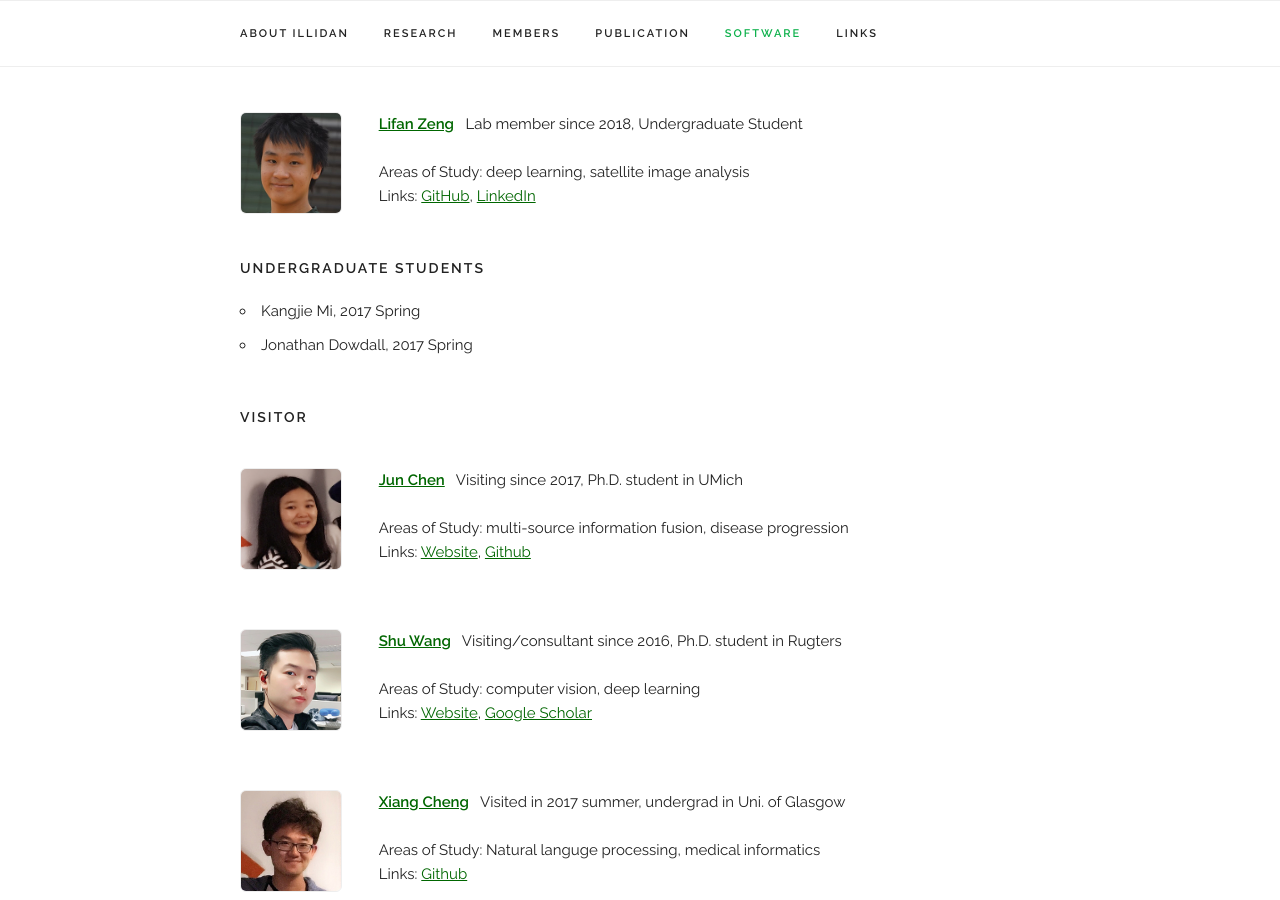
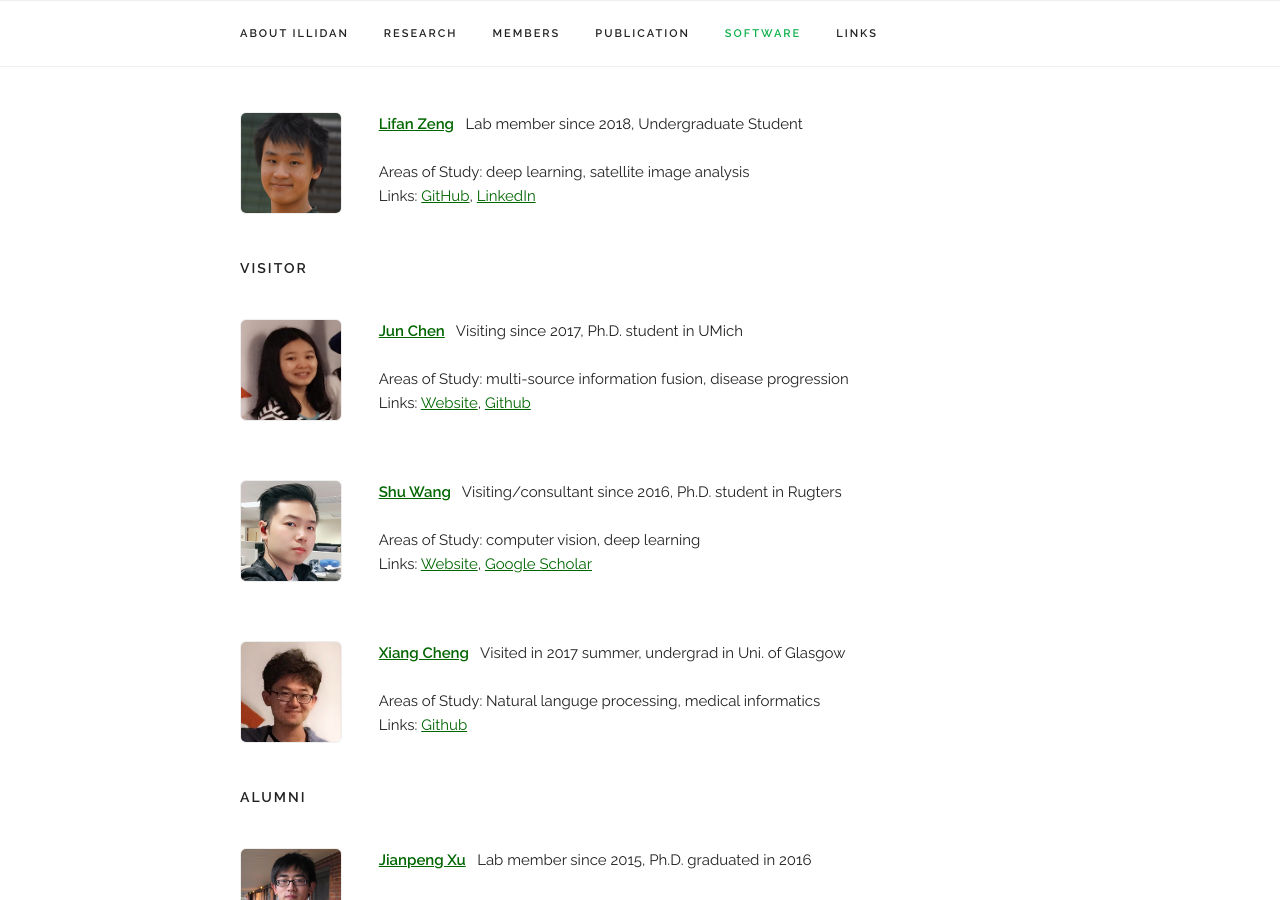
Before and after one commit to Marvelrex/denos.lab.io, a Jekyll site: the page built from index.html, in a window 1280 px wide and 900 px high, scrolled down 4039 px. Built offline with Jekyll 4.4.1, drawn with Linux system fonts in a browser that asks for light colours; nearby versions of some CDN libraries.

Commit message:
update list.

```diff
--- a/_layouts/default.html
+++ b/_layouts/default.html
@@ -202,12 +202,12 @@
           {% endif %}
         {% endfor %}
        <br/>
-       <h6 class="docs-header">Undergraduate Students</h6>
+       <!-- <h6 class="docs-header">Undergraduate Interns</h6>
           <ul>
              <li>Kangjie Mi, 2017 Spring</li>
              <li>Jonathan Dowdall, 2017 Spring</li>
           </ul>
-       <br/>
+       <br/> -->
        <h6 class="docs-header">Visitor</h6>
         {% for group in groups %}
           {% if group.name == "3" %}
```
